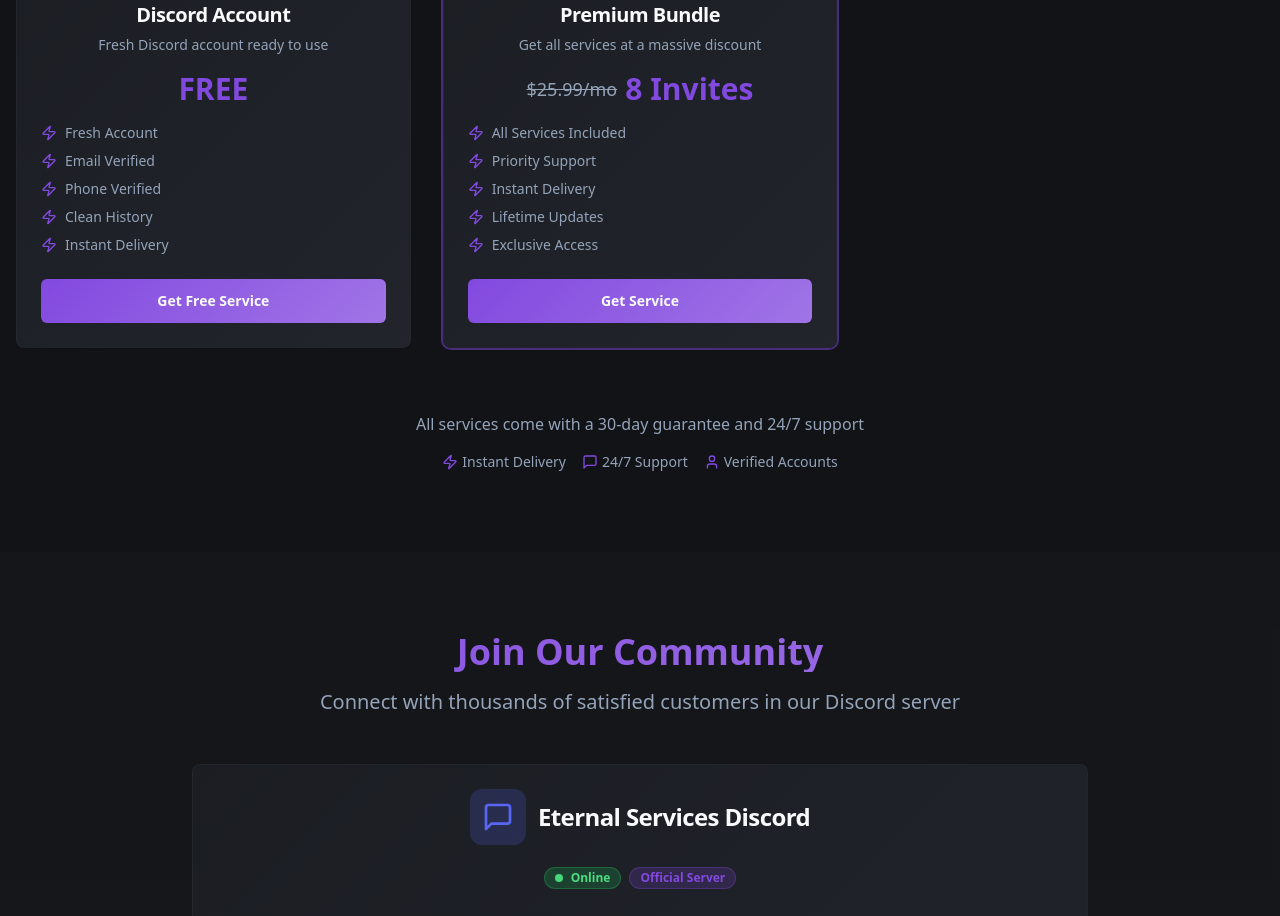
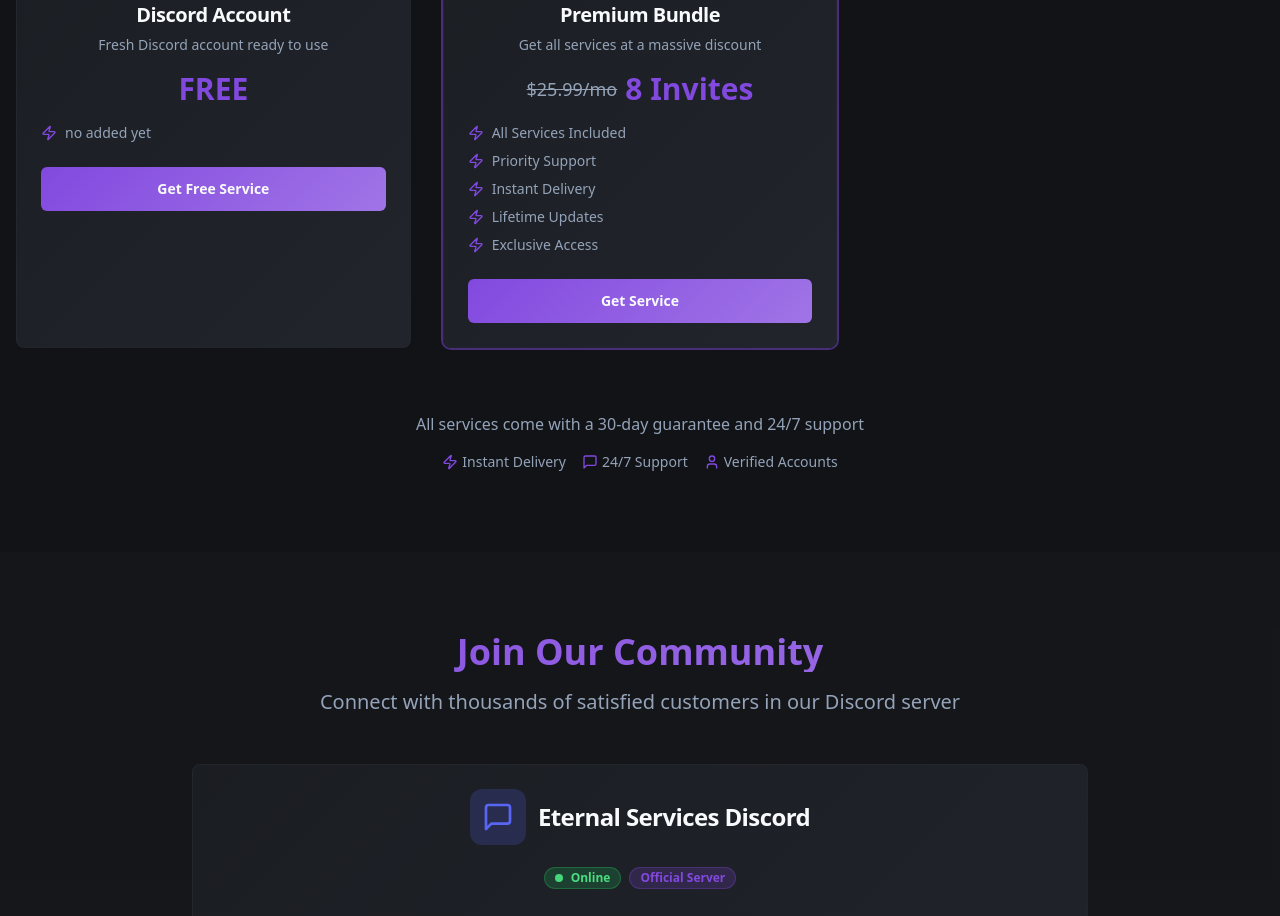
Before and after one commit to EternalServices2025/Eternal, a React (Vite) app: page / in a window 1280 px wide. Shown: the part 1660-2576 px from the top of the page. Built offline with nearby package versions, Linux system fonts and the light colour scheme.

Commit message:
Update services.tsx

```diff
--- a/src/components/services.tsx
+++ b/src/components/services.tsx
@@ -65,14 +65,10 @@ export function Services() {
     {
       title: "Discord Account",
       description: "Fresh Discord account ready to use",
-      price: "FREE",
+      price: "SOON",
       icon: <MessageSquare className="w-8 h-8 text-primary" />,
       features: [
-        "Fresh Account",
-        "Email Verified",
-        "Phone Verified",
-        "Clean History",
-        "Instant Delivery"
+        "no added yet",
       ],
       isPopular: false,
       isFree: true
```
